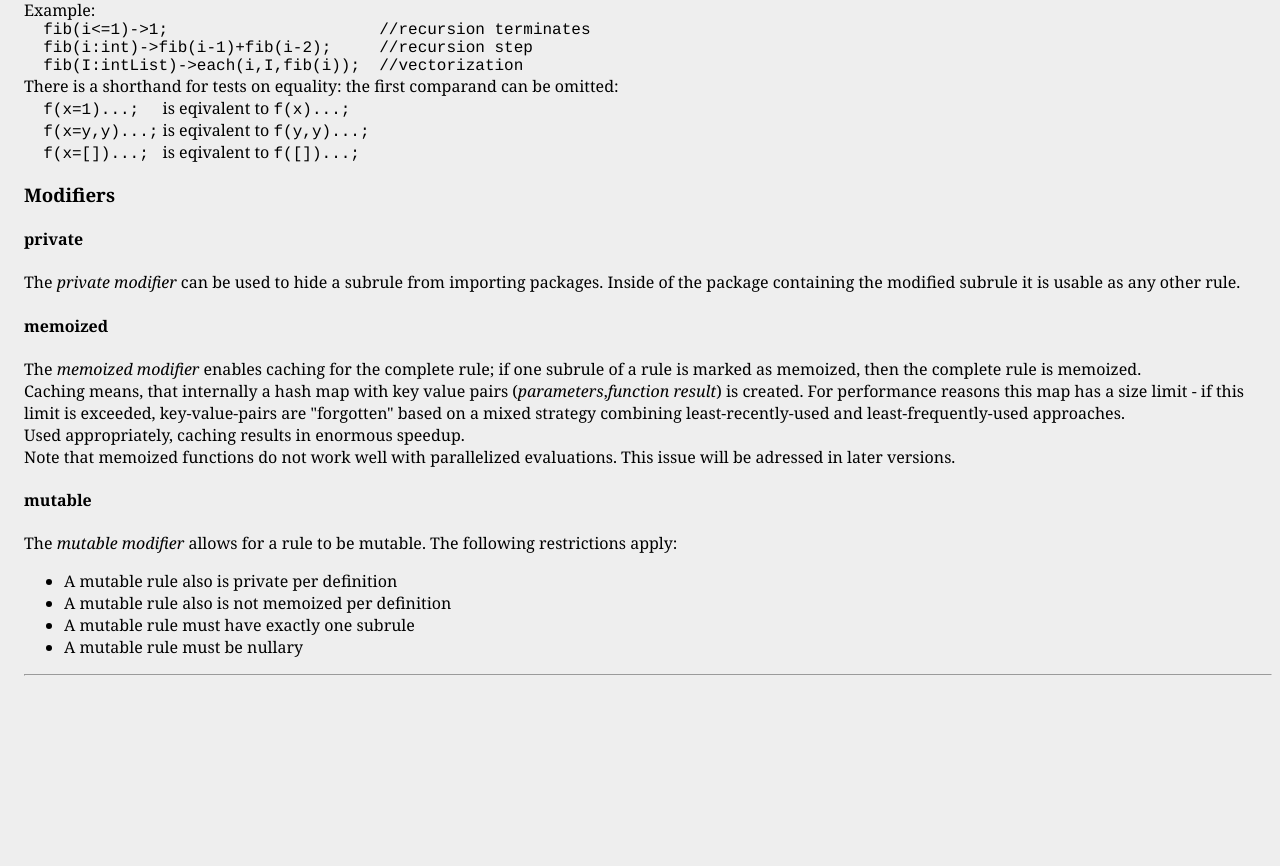
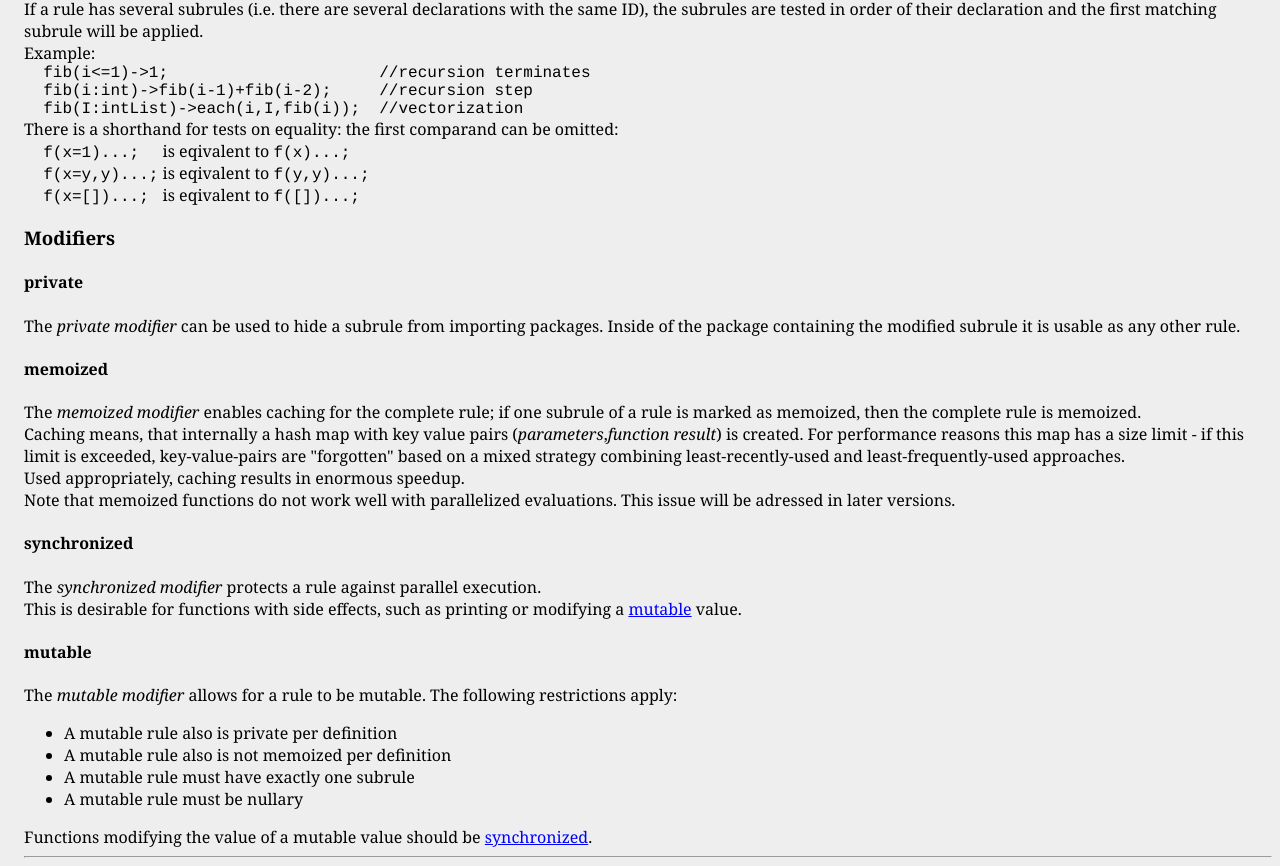
Before and after one commit to mschlegel81/mnh, a plain HTML site: page doc/functions.html in a window 1280 px wide. Shown: the part 1127-1993 px from the top of the page. Before the commit the page ends 1811 px from the top, so only its background shows below. Drawn offline with Linux system fonts and the light colour scheme.

Commit message:
synchronized modifier

```diff
--- a/doc/functions.html
+++ b/doc/functions.html
@@ -14,6 +14,7 @@
 <h3><a     href="#modifiers">Modifiers</a></h3><ul>
 <li><h4><a href="#privateMod">private</a></h4></li>
 <li><h4><a href="#memoizedMod">memoized</a></h4></li>
+<li><h4><a href="#synchronizedMod">synchronized</a></h4></li>
 <li><h4><a href="#mutableMod">mutable</a></h4></li></ul>
 <div align="right"><hr> </font></div>
 <h3><a name="declarations">Declarations</a></h3>
@@ -65,6 +66,10 @@
 Used appropriately, caching results in enormous speedup. <br>
 Note that memoized functions do not work well with parallelized evaluations. This issue will be adressed in later versions.
 
+<h4><a name="synchronizedMod">synchronized</a></h4>
+The <i>synchronized modifier</i> protects a rule against parallel execution.<br>
+This is desirable for functions with side effects, such as printing or modifying a <a href="#mutableMod">mutable</a> value.
+
 <h4><a name="mutableMod">mutable</a></h4>
 The <i>mutable modifier</i> allows for a rule to be mutable. The following restrictions apply:<ul>
   <li> A mutable rule also is private per definition </li>
@@ -72,6 +77,7 @@
   <li> A mutable rule must have exactly one subrule </li>
   <li> A mutable rule must be nullary </li>
 </ul>
+Functions modifying the value of a mutable value should be <a href="#synchronizedMod">synchronized</a>.
 
 <div align="right"><hr> </font></div>
 </body>
```
Also changed, not shown: 6 other files.
